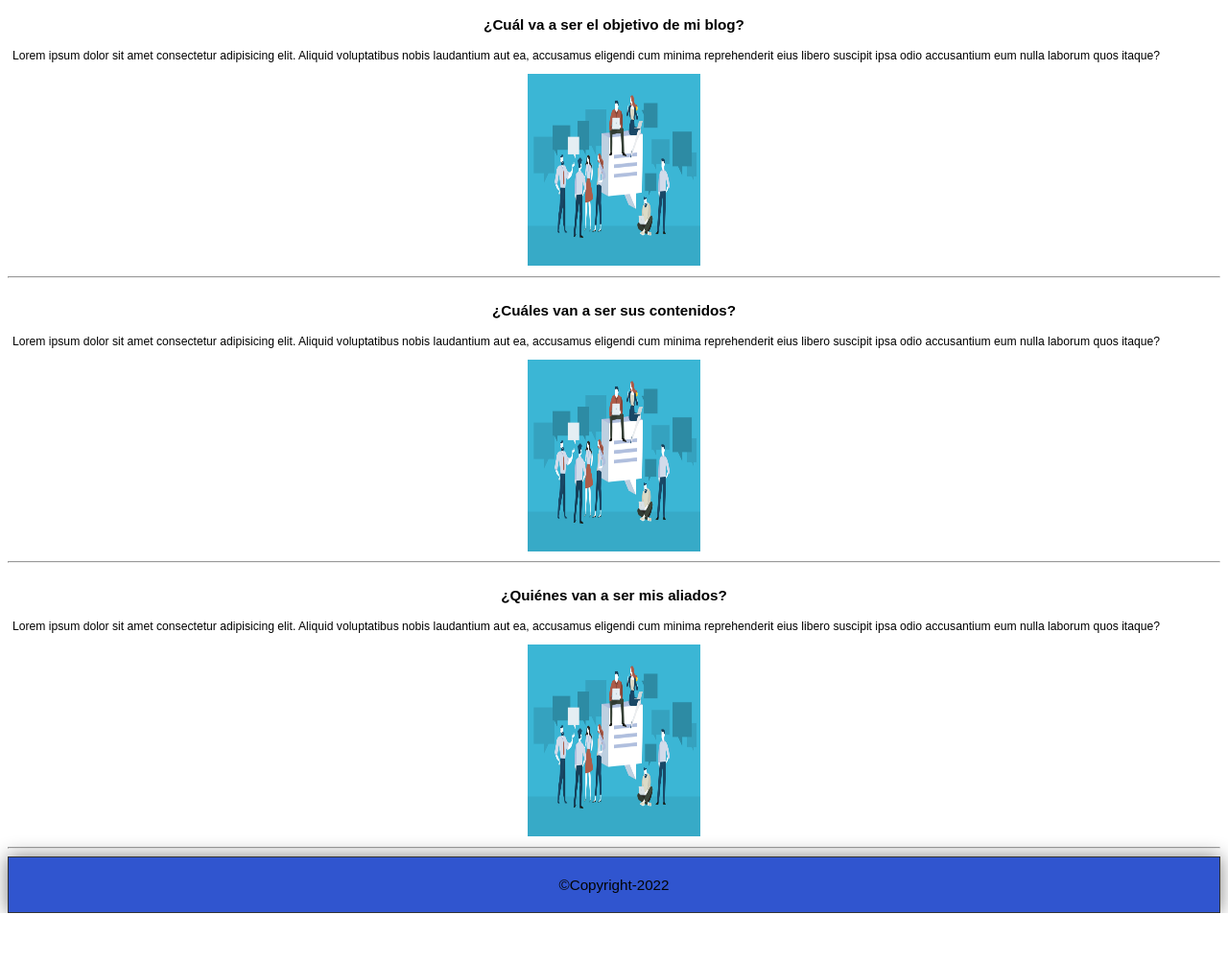
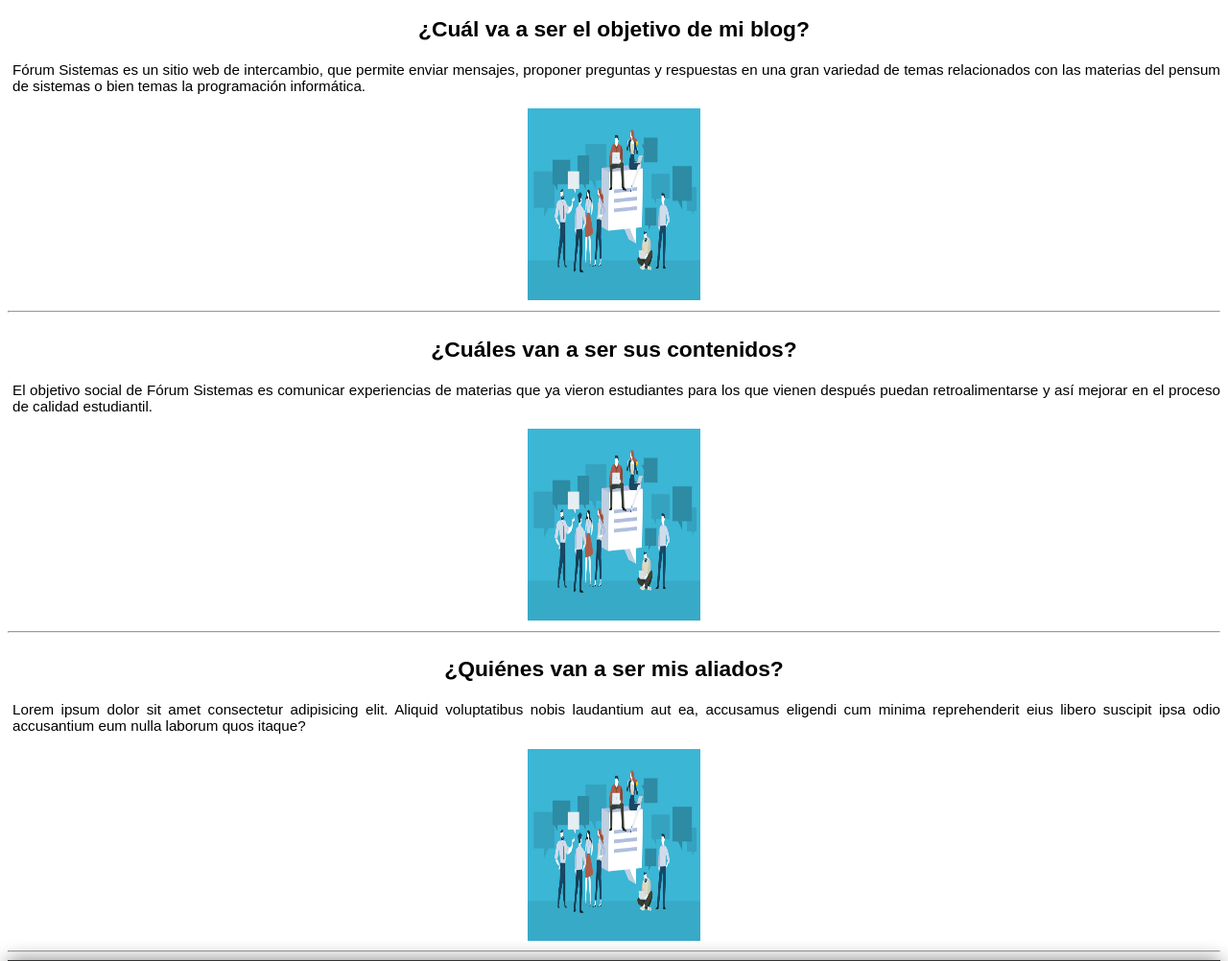
Before and after one commit to nicolasromerod/Foro-Flask, a Flask app: page /informacion in a window 1280 px wide. Shown: the part 78-1080 px from the top of the page at 96% size. Before the commit the page ends 1030 px from the top, so only its background shows below. Run offline with Flask 2, Linux system fonts and the light colour scheme.

Commit message:
Añadi contenido a la pagina web

```diff
--- a/app.py
+++ b/app.py
@@ -23,7 +23,7 @@
 def inicio ():
 
 
-    return render_template('inicio.html')
+    return render_template('index.html')
 
 @app.route("/agregar")
 def agregar():
--- a/static/style.css
+++ b/static/style.css
@@ -51,6 +51,9 @@
 
 .p.iniciop{
     font-size: 1.2rem;
+}
+h8{
+    font-size: 2.5rem;
 }
 .h9.centrado{
 	font-size: 1.5rem;
@@ -135,6 +138,18 @@
 	margin-top: 5vh;
 }
 
+h18.soyh18{
+    font-size: 1.5rem;
+    text-align: center;
+	margin-top: 5vh;
+}
+
+h3.tituloreglas{
+    font-size: 2rem;
+    text-align: center;
+	margin-top: 5vh;
+    color: #3055cf;
+}
 h5.soyh5{
     font-size: 2rem;
 }
@@ -142,6 +157,22 @@
 h6.soyh6{
     font-size: 1.3rem;
 }
+h7.soyh7{
+    font-size: 2rem;
+}
+
+h9.centrado{
+   font-size: 1.5rem;
+}
+
+h10.soy10{
+    font-size: 1.5rem;
+ }
+
+h17{
+    font-size: 1.5rem;
+ }
+
 .delete-button{
 	margin: 0;
 	padding: 0;
@@ -159,6 +190,9 @@
 	font-size: 2rem;
 	text-align: center;
 	margin-top: 5vh;
+}
+h2.tituloagregar{
+    font-size: 2.5rem;
 }
 
 h4{
--- a/templates/inicio.html
+++ b/templates/index.html
@@ -6,7 +6,7 @@
 
 {% block content %}
 
-<h2> Pagina de inicio: </h2>
+<h2> Pagina de Inicio: </h2>
 <p class="iniciok"> Este blog se describe como un canal de comunicación y participación en temas acerca de la facultad de ingenieria de sistema sede villavicencio, destinado a prestar apoyo a nuevos estudiantes acerca de la enseñanza e investigación sobre las materias . Allí encontrarás información de interés que va desde noticias sobre cursos hasta opiniones de personas que ya vieron esto. </p>
 <p class="iniciop"> Esta pagina es creada para contenido personal. </p>
 
--- a/templates/informacion.html
+++ b/templates/informacion.html
@@ -16,18 +16,29 @@
    <body>
    <br>
     <center><b><h9 class="centrado">  ¿Cuál va a ser el objetivo de mi blog? </h9></b></center>
-      <p>  Lorem ipsum dolor sit amet consectetur adipisicing elit. Aliquid voluptatibus nobis laudantium aut ea, accusamus eligendi cum minima reprehenderit eius libero suscipit ipsa odio accusantium eum nulla laborum quos itaque? </p>
+      <p class="parrafo2post">
+        Fórum Sistemas es un sitio web de intercambio, que permite enviar mensajes, proponer preguntas y respuestas en una gran variedad de temas relacionados con las materias del pensum de sistemas   o bien temas la programación informática.
+      </p>
     <center><img src="../static/shutterstock_726376834.jpg"width="180" height="200"><center>
 
       <hr>
     <br>
-    <center><b><h10> ¿Cuáles van a ser sus contenidos? </h10></b></center>
-      <p>  Lorem ipsum dolor sit amet consectetur adipisicing elit. Aliquid voluptatibus nobis laudantium aut ea, accusamus eligendi cum minima reprehenderit eius libero suscipit ipsa odio accusantium eum nulla laborum quos itaque? </p>
+    <center><b><h10 class="soy10"> ¿Cuáles van a ser sus contenidos? </h10></b></center>
+      <p class="parrafo2post">
+        El objetivo social de Fórum Sistemas es comunicar experiencias de materias que ya vieron estudiantes para los que vienen después puedan retroalimentarse y así mejorar en el proceso de calidad estudiantil.
+      </p>
     <center><img src="../static/shutterstock_726376834.jpg"width="180" height="200"></center>
       <hr>
     <br>
-    <center><b><h11>  ¿Quiénes van a ser mis aliados? </h11></b></center>
-      <p>  Lorem ipsum dolor sit amet consectetur adipisicing elit. Aliquid voluptatibus nobis laudantium aut ea, accusamus eligendi cum minima reprehenderit eius libero suscipit ipsa odio accusantium eum nulla laborum quos itaque? </p>
+
+    <center>
+      <b>
+        <h17>  ¿Quiénes van a ser mis aliados? </h17>
+      </b>
+    </center>
+      <p class="parrafo2post">
+         Lorem ipsum dolor sit amet consectetur adipisicing elit. Aliquid voluptatibus nobis laudantium aut ea, accusamus eligendi cum minima reprehenderit eius libero suscipit ipsa odio accusantium eum nulla laborum quos itaque?
+      </p>
     <center><img src="../static/shutterstock_726376834.jpg"width="180" height="200"></center>
       <hr>
 
--- a/templates/layout.html
+++ b/templates/layout.html
@@ -3,7 +3,7 @@
     <head>
         <meta charset="UTF-8">
         <meta http-equiv="X-UA-Compatible" content="IE=edge">
-        <link rel="stylesheet" href="/static/pngtree-group-icon-png-image_1796653.jpg">
+        <link rel="stylesheet" href="../static/pngtree-group-icon-png-image_1796653.jpg">
         <meta name="viewport" content="width=device-width, initial-scale=1.0">
         <title>{% block title %} {% endblock %}</title>
         <link rel="stylesheet" type="text/css" href="{{ url_for('static', filename='style.css') }}">
```
Also changed, not shown: templates/Post/post1.html (+23 -7 lines), templates/Post/post2.html (+26 -11 lines), templates/agregar.html (+16 -3 lines), templates/contactos.html (+13 -1 lines), blog.db.
